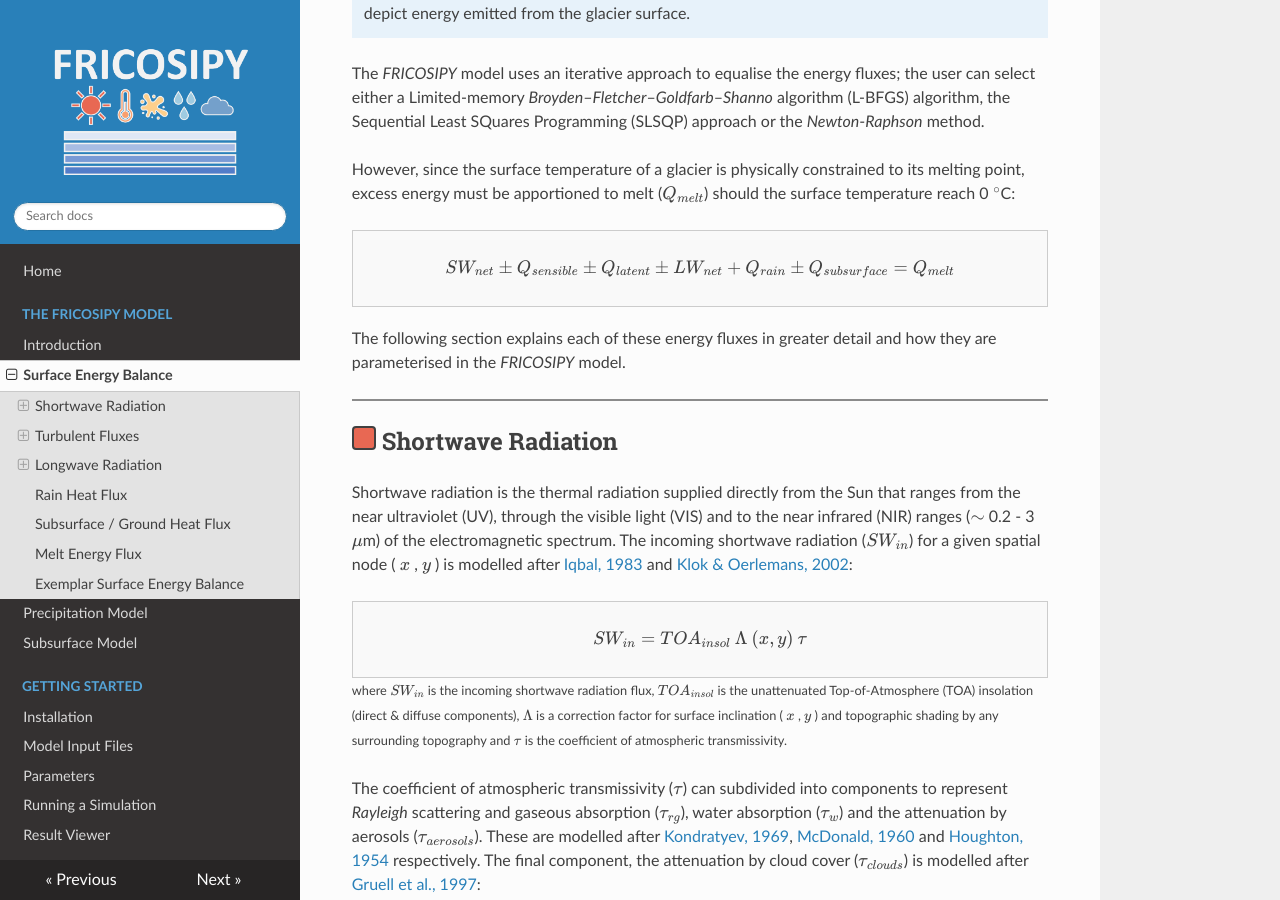
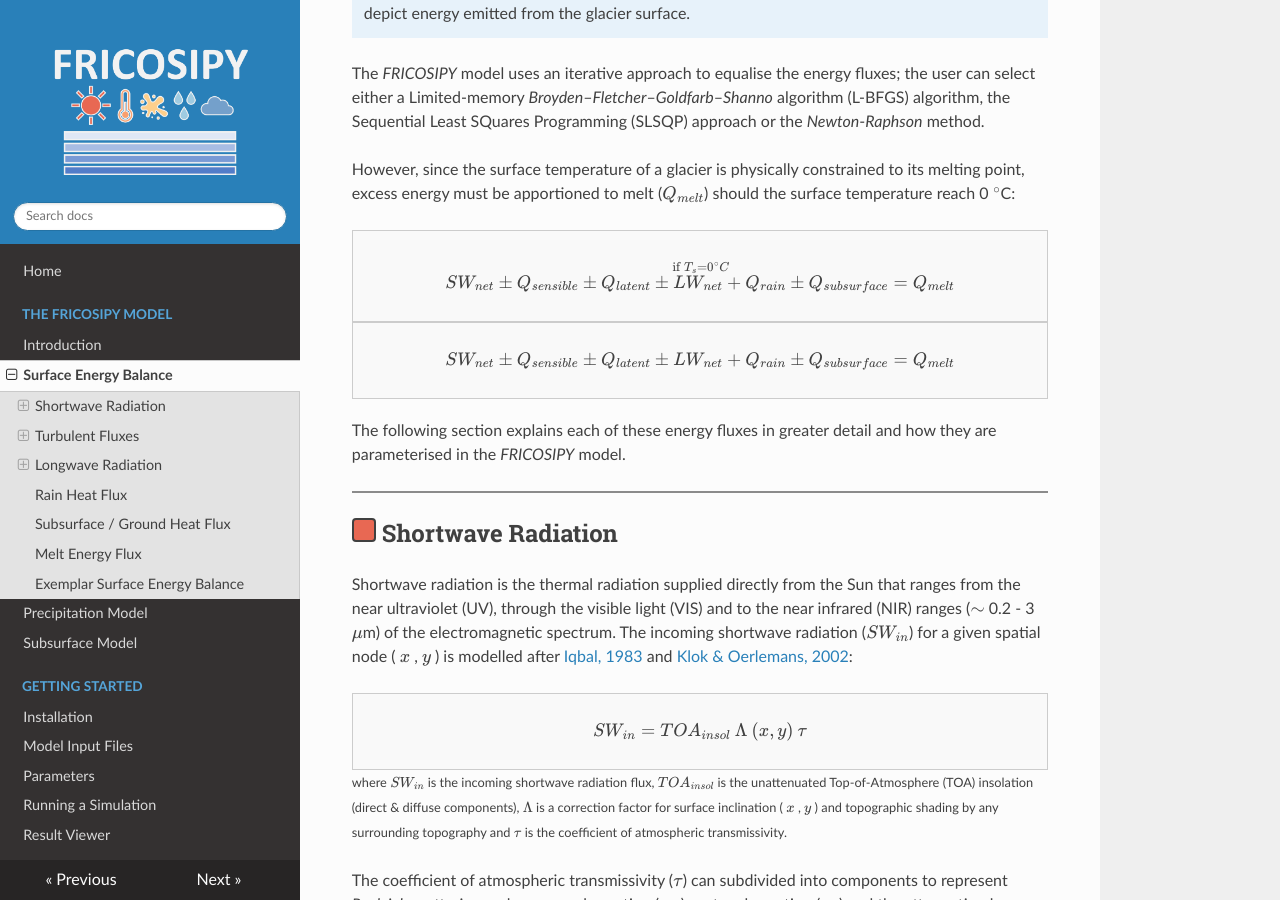
Before and after one commit to MarcusGastaldello/FRICOSIPY, an MkDocs documentation site: the page built from docs/surface_energy_balance.md, in a window 1280 px wide and 900 px high, scrolled down 900 px. Built offline with MkDocs 1.6.1, drawn with Linux system fonts in a browser that asks for light colours; nearby versions of some CDN libraries.

Commit message:
Update surface_energy_balance.md

```diff
--- a/docs/surface_energy_balance.md
+++ b/docs/surface_energy_balance.md
@@ -21,6 +21,14 @@ $$
 The *FRICOSIPY* model uses an iterative approach to equalise the energy fluxes; the user can select either a Limited-memory *Broyden*–*Fletcher*–*Goldfarb*–*Shanno* algorithm (L-BFGS) algorithm, the Sequential Least SQuares Programming (SLSQP) approach or the *Newton*-*Raphson* method.
 
 However, since the surface temperature of a glacier is physically constrained to its melting point, excess energy must be apportioned to melt ($Q_{melt}$) should the surface temperature reach 0 $^\circ$C:
+
+<div style="border:1px solid #ccc; padding:10px; background:#f9f9f9;">
+$$
+\overset{\text{if } T_s = 0^\circ C}{
+SW_{net} \pm Q_{sensible} \pm Q_{latent} \pm LW_{net} + Q_{rain} \pm Q_{subsurface} = Q_{melt}
+}
+$$
+</div>
 
 <div style="border:1px solid #ccc; padding:10px; background:#f9f9f9;">
 $$
```
